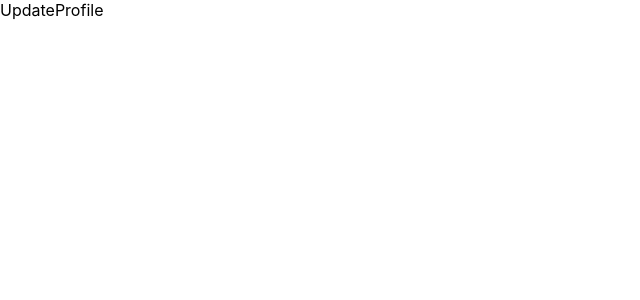
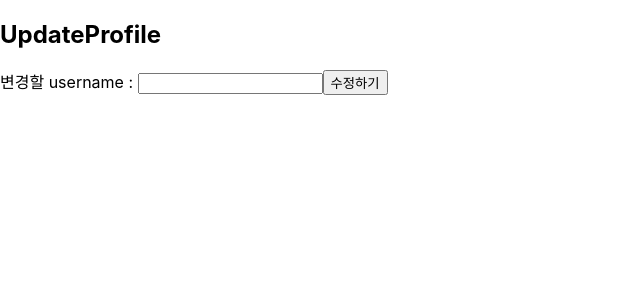
Before and after one commit to Likelion-at-SMWU-12th/JangYuBin, a React (Create React App) app in the folder tanstack-query-hw/: page /updateProfile in a window 1280 px wide. Shown: the top 300 px of the page, without its empty margins (0-640 px from the left). Built offline with nearby package versions, Linux system fonts and the light colour scheme.

Commit message:
[Feat] 개인정보 수정 구현

```diff
--- a/tanstack-query-hw/src/Pages/MyPage.js
+++ b/tanstack-query-hw/src/Pages/MyPage.js
@@ -1,9 +1,9 @@
 import React from "react";
-import { useDeleteUser, useGetPost } from "../queries";
+import { useDeleteUser, useGetUserInfo } from "../queries";
 
 const MyPage = () => {
   const userId = 123;
-  const { data, isLoading, isError } = useGetPost(userId);
+  const { data, isLoading, isError } = useGetUserInfo(userId);
   const { mutate } = useDeleteUser(userId);
 
   const userInfo = data ?? {};
--- a/tanstack-query-hw/src/Pages/UpdateProfile.js
+++ b/tanstack-query-hw/src/Pages/UpdateProfile.js
@@ -1,7 +1,26 @@
-import React from "react";
+import React, { useEffect, useState } from "react";
+import { useUpdateUserInfo } from "../queries";
 
 const UpdateProfile = () => {
-  return <div>UpdateProfile</div>;
+  const { username, setUsername } = useState("");
+  const userId = 123;
+  const { mutate } = useUpdateUserInfo(userId, username);
+
+  return (
+    <div>
+      <h2>UpdateProfile</h2>
+      <form>
+        <label htmlFor="username">변경할 username : </label>
+        <input
+          type="text"
+          id="username"
+          value={username}
+          onChange={(e) => setUsername(e.target.value)}
+        />
+        <button onClick={mutate}>수정하기</button>
+      </form>
+    </div>
+  );
 };
 
 export default UpdateProfile;
--- a/tanstack-query-hw/src/api/index.js
+++ b/tanstack-query-hw/src/api/index.js
@@ -14,3 +14,8 @@ export const deleteUser = async (userId) => {
   const { data } = await axios.delete(`/api/myPage/${userId}`);
   return data;
 };
+
+export const updateUserInfo = async (userId, username) => {
+  const { data } = await axios.put(`/api/myPage/${userId}`, username);
+  return data;
+};
--- a/tanstack-query-hw/src/queries/index.js
+++ b/tanstack-query-hw/src/queries/index.js
@@ -1,6 +1,6 @@
 import { useMutation, useQuery, useQueryClient } from "@tanstack/react-query";
 import { useNavigate } from "react-router-dom";
-import { deleteUser, getUserInfo, signUp } from "../api";
+import { deleteUser, getUserInfo, signUp, updateUserInfo } from "../api";
 
 export const useSignUp = ({ username, password }) => {
   const navigate = useNavigate();
@@ -19,7 +19,7 @@ export const useSignUp = ({ username, password }) => {
   });
 };
 
-export const useGetPost = (userId) => {
+export const useGetUserInfo = (userId) => {
   return useQuery({
     queryKey: ["userInfo", userId],
     queryFn: () => getUserInfo(userId),
@@ -43,3 +43,19 @@ export const useDeleteUser = () => {
     },
   });
 };
+
+export const useUpdateUserInfo = () => {
+  const queryClient = useQueryClient();
+  const navigate = useNavigate();
+
+  return useMutation({
+    mutationFn: ({ userId, username }) => updateUserInfo(userId, username),
+    onSuccess: () => {
+      queryClient.invalidateQueries("myPage");
+      navigate("/myPage");
+    },
+    onSettled: () => {
+      console.log("수정 요청이 전달되었습니다.");
+    },
+  });
+};
```
